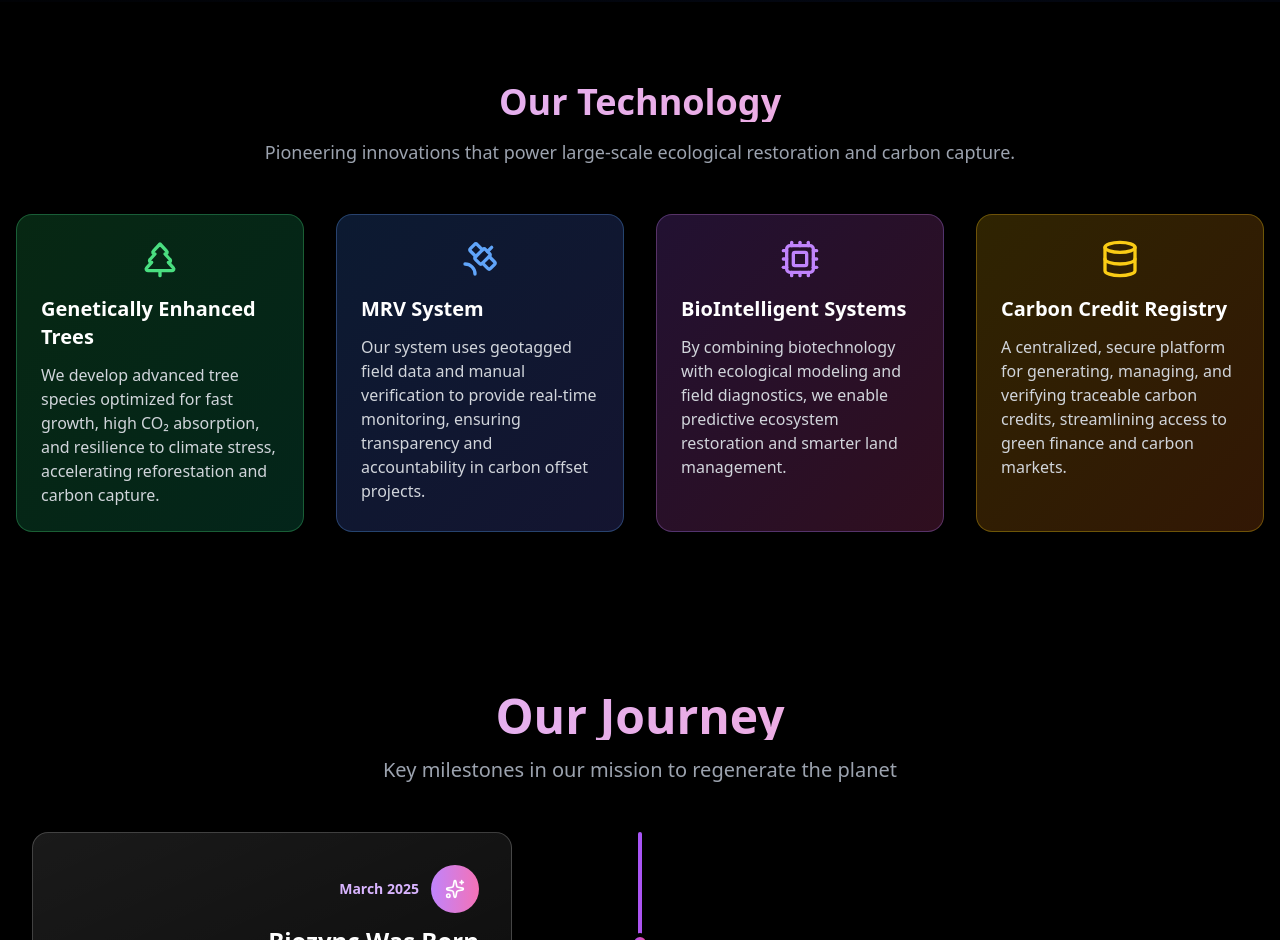
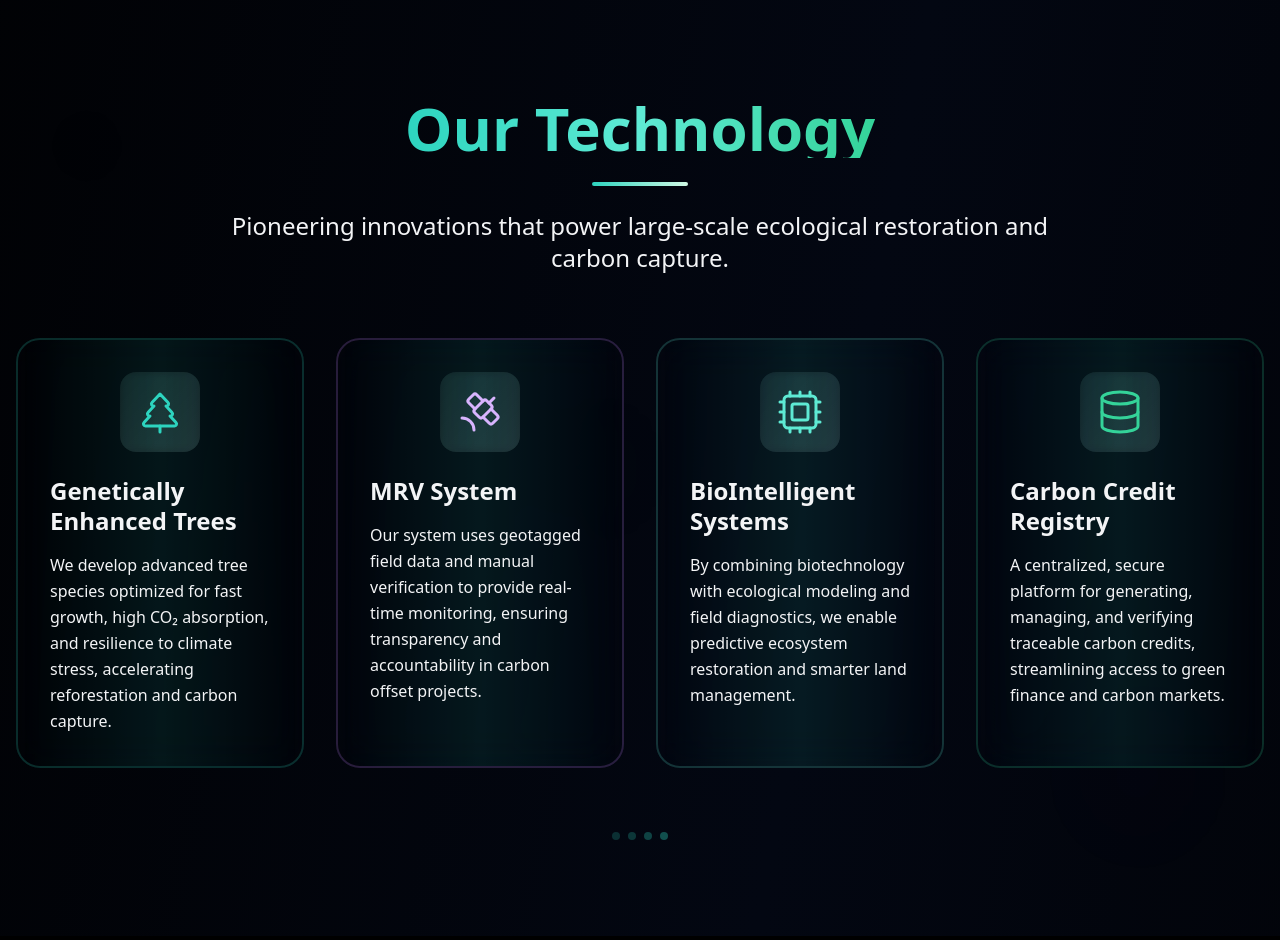
Before and after one commit to biozyncofficial-ux/biozync, a React (Vite) app: page /about in a window 1280 px wide. Shown: the part 1860-2800 px from the top of the page. Built offline with nearby package versions, Linux system fonts and the light colour scheme.

Commit message:
Update multiple components with recent changes

```diff
--- a/src/components/AboutBioZync/TechnologiesSection.jsx
+++ b/src/components/AboutBioZync/TechnologiesSection.jsx
@@ -8,71 +8,162 @@ const TechnologiesSection = () => {
       description:
         "We develop advanced tree species optimized for fast growth, high CO₂ absorption, and resilience to climate stress, accelerating reforestation and carbon capture.",
       icon: TreePine,
-      gradient: "from-green-500/20 to-emerald-500/20",
-      border: "border-green-400/30",
-      iconColor: "text-green-400",
+      gradient: "from-teal-500/10 via-emerald-500/5 to-transparent",
+      border: "border-teal-400/20 hover:border-teal-400/40",
+      iconColor: "text-teal-400 group-hover:text-teal-300",
+      glowColor: "group-hover:drop-shadow-[0_0_20px_rgba(0,192,149,0.4)]",
+      bgOverlay: "bg-gradient-to-br from-teal-500/5 to-transparent",
     },
     {
       title: "MRV System",
       description:
         "Our system uses geotagged field data and manual verification to provide real-time monitoring, ensuring transparency and accountability in carbon offset projects.",
       icon: Satellite,
-      gradient: "from-blue-500/20 to-indigo-500/20",
-      border: "border-blue-400/30",
-      iconColor: "text-blue-400",
+      gradient: "from-purple-500/10 via-teal-500/5 to-transparent",
+      border: "border-purple-400/20 hover:border-purple-400/40",
+      iconColor: "text-purple-300 group-hover:text-purple-200",
+      glowColor: "group-hover:drop-shadow-[0_0_20px_rgba(206,183,252,0.4)]",
+      bgOverlay: "bg-gradient-to-br from-purple-500/5 to-transparent",
     },
     {
       title: "BioIntelligent Systems",
       description:
         "By combining biotechnology with ecological modeling and field diagnostics, we enable predictive ecosystem restoration and smarter land management.",
       icon: Cpu,
-      gradient: "from-purple-500/20 to-pink-500/20",
-      border: "border-purple-400/30",
-      iconColor: "text-purple-400",
+      gradient: "from-teal-400/10 via-cyan-500/5 to-transparent",
+      border: "border-teal-300/20 hover:border-teal-300/40",
+      iconColor: "text-teal-300 group-hover:text-teal-200",
+      glowColor: "group-hover:drop-shadow-[0_0_20px_rgba(0,230,176,0.4)]",
+      bgOverlay: "bg-gradient-to-br from-teal-400/5 to-transparent",
     },
     {
       title: "Carbon Credit Registry",
       description:
         "A centralized, secure platform for generating, managing, and verifying traceable carbon credits, streamlining access to green finance and carbon markets.",
       icon: Database,
-      gradient: "from-yellow-500/20 to-orange-500/20",
-      border: "border-yellow-400/30",
-      iconColor: "text-yellow-400",
+      gradient: "from-emerald-500/10 via-teal-600/5 to-transparent",
+      border: "border-emerald-400/20 hover:border-emerald-400/40",
+      iconColor: "text-emerald-400 group-hover:text-emerald-300",
+      glowColor: "group-hover:drop-shadow-[0_0_20px_rgba(52,211,153,0.4)]",
+      bgOverlay: "bg-gradient-to-br from-emerald-500/5 to-transparent",
     },
   ];
 
   return (
-    <section className="py-20 px-4 bg-black text-white">
-      <div className="max-w-7xl mx-auto">
-        {/* Heading */}
-        <div className="text-center mb-12">
-          <h2 className="text-4xl font-bold mb-4 bg-gradient-to-r from-purple-300 to-pink-300 bg-clip-text text-transparent">
+    <section className="relative py-24 px-4 overflow-hidden" style={{
+      background: 'var(--bg-primary)',
+      backgroundImage: 'var(--gradient-bg)'
+    }}>
+      {/* Animated Background Elements */}
+      <div className="absolute inset-0 opacity-20">
+        <div className="absolute top-20 left-10 w-32 h-32 rounded-full bg-gradient-to-r from-teal-500/20 to-transparent blur-3xl animate-pulse"></div>
+        <div className="absolute bottom-20 right-10 w-40 h-40 rounded-full bg-gradient-to-r from-purple-500/15 to-transparent blur-3xl animate-pulse animation-delay-1000"></div>
+        <div className="absolute top-1/2 left-1/2 transform -translate-x-1/2 -translate-y-1/2 w-60 h-60 rounded-full bg-gradient-to-r from-teal-400/10 to-transparent blur-3xl animate-pulse animation-delay-2000"></div>
+      </div>
+
+      <div className="relative max-w-7xl mx-auto z-10">
+        {/* Enhanced Heading */}
+        <div className="text-center mb-16">
+          <div className="inline-block">
+            <h2 className="text-5xl md:text-6xl font-bold mb-6 bg-gradient-to-r from-teal-400 via-teal-300 to-emerald-400 bg-clip-text text-transparent leading-tight">
               Our Technology
             </h2>
-          <p className="text-lg text-gray-400">
+            <div className="h-1 w-24 mx-auto mb-6 rounded-full bg-gradient-to-r from-teal-400 to-emerald-100"></div>
+          </div>
+          <p className="text-xl md:text-2xl leading-relaxed max-w-4xl mx-auto font-light" style={{ color: 'var(--text-secondary)' }}>
             Pioneering innovations that power large-scale ecological restoration and carbon capture.
           </p>
         </div>
 
-        {/* Grid */}
-        <div className="grid md:grid-cols-2 lg:grid-cols-4 gap-8">
+        {/* Enhanced Grid */}
+        <div className="grid md:grid-cols-2 lg:grid-cols-4 gap-8 ">
           {technologies.map((tech, index) => {
             const Icon = tech.icon;
             return (
               <div
                 key={index}
-                className={`rounded-2xl p-6 bg-gradient-to-br ${tech.gradient} backdrop-blur-sm border ${tech.border} hover:scale-105 hover:shadow-lg transition-all duration-300`}
+                className={`group relative rounded-3xl p-8 bg-gradient-to-br ${tech.gradient} backdrop-blur-xl border-2 ${tech.border} hover:scale-[1.02] hover:shadow-2xl transition-all duration-500 ease-out cursor-pointer overflow-hidden`}
+                style={{
+                  background: 'var(--glass-bg)',
+                  backdropFilter: 'blur(20px)',
+                  boxShadow: 'var(--shadow-soft)',
+                }}
+                onMouseEnter={(e) => {
+                  e.currentTarget.style.boxShadow = 'var(--shadow-hover)';
+                }}
+                onMouseLeave={(e) => {
+                  e.currentTarget.style.boxShadow = 'var(--shadow-soft)';
+                }}
               >
-                <div className="flex items-center justify-center mb-4">
-                  <Icon size={40} className={`${tech.iconColor}`} />
+                {/* Background overlay */}
+                <div className={`absolute inset-0 ${tech.bgOverlay} opacity-0 group-hover:opacity-100 transition-opacity duration-500`}></div>
+
+                {/* Animated border gradient */}
+                <div className="absolute inset-0 rounded-3xl opacity-0 group-hover:opacity-100 transition-opacity duration-500 bg-gradient-to-r from-transparent via-teal-400/20 to-transparent animate-pulse"></div>
+
+                <div className="relative z-10">
+                  {/* Icon container with enhanced styling */}
+                  <div className="flex items-center justify-center mb-6">
+                    <div className="relative p-4 rounded-2xl bg-gradient-to-br from-white/5 to-white/10 backdrop-blur-sm group-hover:scale-110 transition-transform duration-300">
+                      <Icon
+                        size={48}
+                        className={`${tech.iconColor} ${tech.glowColor} transition-all duration-300`}
+                        strokeWidth={1.5}
+                      />
+                      {/* Icon glow effect */}
+                      <div className="absolute inset-0 rounded-2xl opacity-0 group-hover:opacity-100 transition-opacity duration-300 bg-gradient-to-r from-transparent via-current/10 to-transparent blur-sm"></div>
                     </div>
-                <h3 className="text-xl font-semibold mb-3">{tech.title}</h3>
-                <p className="text-gray-300">{tech.description}</p>
+                  </div>
+
+                  {/* Title with enhanced typography */}
+                  <h3 className="text-2xl font-bold mb-4 leading-tight group-hover:text-teal-300 transition-colors duration-300"
+                      style={{ color: 'var(--primary-teal)' }}>
+                    {tech.title}
+                  </h3>
+
+                  {/* Description with improved readability */}
+                  <p className="text-base leading-relaxed font-medium group-hover:text-white/90 transition-colors duration-300"
+                     style={{ color: 'var(--text-accent)' }}>
+                    {tech.description}
+                  </p>
+
+                  {/* Subtle bottom accent line */}
+                  <div className="absolute bottom-0 left-8 right-8 h-0.5 bg-gradient-to-r from-transparent via-teal-400/40 to-transparent opacity-0 group-hover:opacity-100 transition-opacity duration-500"></div>
+                </div>
               </div>
             );
           })}
         </div>
+
+        {/* Bottom decorative element */}
+        <div className="mt-16 flex justify-center">
+          <div className="flex space-x-2">
+            {[...Array(4)].map((_, i) => (
+              <div
+                key={i}
+                className="w-2 h-2 rounded-full bg-teal-400/40 animate-pulse"
+                style={{ animationDelay: `${i * 0.2}s` }}
+              ></div>
+            ))}
           </div>
+        </div>
+      </div>
+
+      <style jsx>{`
+        .animation-delay-1000 {
+          animation-delay: 1s;
+        }
+        .animation-delay-2000 {
+          animation-delay: 2s;
+        }
+        @keyframes float {
+          0%, 100% { transform: translateY(0px); }
+          50% { transform: translateY(-10px); }
+        }
+        .group:hover {
+          animation: float 3s ease-in-out infinite;
+        }
+      `}</style>
     </section>
   );
 };
--- a/src/components/HomePage.jsx
+++ b/src/components/HomePage.jsx
@@ -60,7 +60,7 @@ function HomePage() {
         </video>
 
         {/* Dark overlay */}
-        <div className="absolute inset-0 bg-gradient-to-br from-black/80 via-black/60 to-black/80 z-10"></div>
+        <div className="absolute inset-0 bg-gradient-to-br from-black/80 via-black/20 to-black/90 z-10"></div>
         {/* Content */}
         <div className="relative z-20 max-w-7xl w-full px-4 sm:px-8 lg:px-16">
           <div className="max-w-3xl">
--- a/src/components/SolutionsSlider1.jsx
+++ b/src/components/SolutionsSlider1.jsx
@@ -31,7 +31,7 @@ const SolutionsSlider = () => {
 
         <div className="relative overflow-hidden rounded-2xl bg-gradient-to-br from-teal-500/10 to-emerald-500/10 backdrop-blur-sm border border-teal-500/20">
           <div className="p-8 md:p-12">
-            <div className="grid grid-cols-1 md:grid-cols-2 lg:grid-cols-4 gap-6">
+            <div className="grid grid-cols-1 md:grid-cols-2 lg:grid-cols-4 gap-6 aspect-1:1">
               {solutions.map((solution, index) => (
   <div
     key={index}
@@ -41,10 +41,16 @@ const SolutionsSlider = () => {
         : 'bg-gray-800/50 hover:bg-gray-700/50'
     }`}
   >
-                  <h3 className="text-xl font-semibold text-white mb-3">{solution.title}</h3>
-                  <p className="text-gray-300 text-sm">{solution.description}</p>
+    <h3
+      className="text-xl font-semibold mb-3"
+      style={{ color: '#00C095' }}
+    >
+      {solution.title}
+    </h3>
+    <p className="text-white text-sm">{solution.description}</p>
   </div>
 ))}
+
             </div>
           </div>
         </div>
```
Also changed, not shown: src/components/AboutBioZync/HeroSection.jsx (+11 -6 lines), src/components/AboutBioZync/TeamSection.jsx (+6 -4 lines), src/components/PolygonStatsGrid.jsx (+8 -8 lines), src/components/WhyUsSection.jsx (+85 -86 lines). Lines whose indentation alone changed are shown as unchanged.
